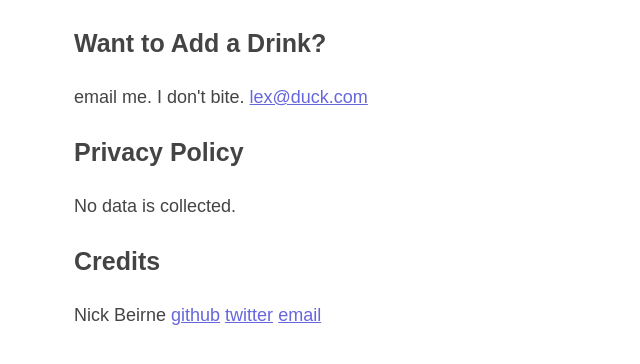
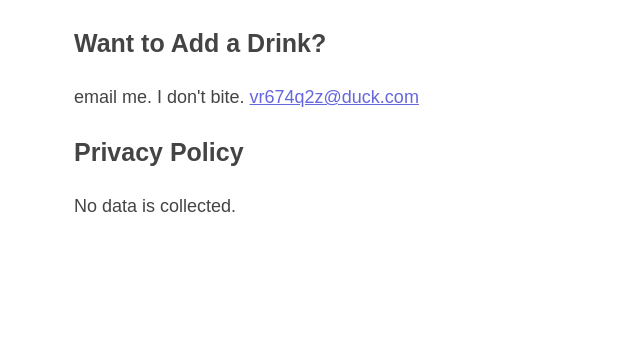
Before and after one commit to nbeirne/nbeirne.github.io, a plain HTML site: page martini.html in a window 1280 px wide. Shown: the part 530-894 px from the top of the page, without its empty margins (241-881 px from the left). After the commit the page ends 800 px from the top, so only its background shows below. Drawn offline with Linux system fonts and the light colour scheme.

Commit message:
remove credit

```diff
--- a/martini.html
+++ b/martini.html
@@ -57,12 +57,9 @@ a{color:#66D;}
   <a href="https://apps.apple.com/us/app/martini/id1570003820"><img src="martini.png" class="appicon" /></a>
 
   <h3>Want to Add a Drink?</h3>
-  <p>email me. I don't bite. <a href="mailto:lex@duck.com">lex@duck.com</a></p>
+  <p>email me. I don't bite. <a href="mailto:vr674q2z@duck.com">vr674q2z@duck.com</a></p>
 
   <h3>Privacy Policy</h3>
   <p>No data is collected.</p>
-
-  <h3>Credits</h3>
-  <p>Nick Beirne <a href="https://github.com/nbeirne">github</a> <a href="https://twitter.com/lexicondal">twitter</a> <a href="mailto:lex@duck.com">email</a></p>
   </p>
 </html>
```
